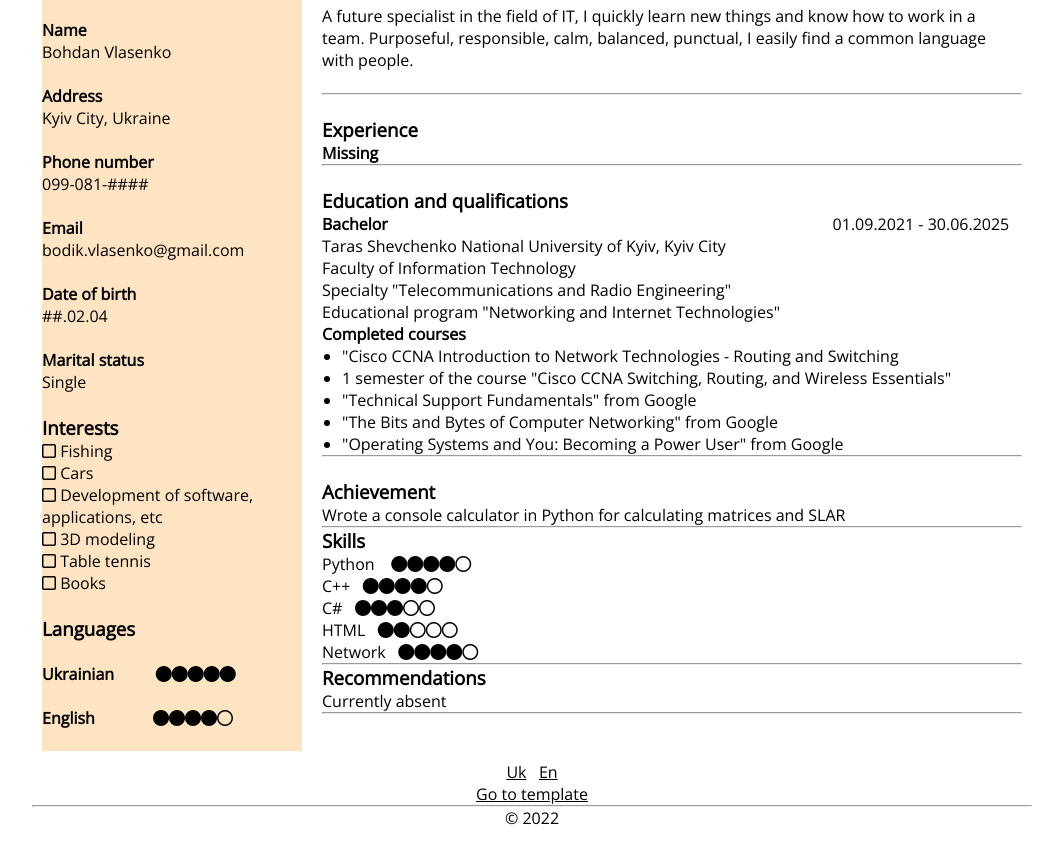
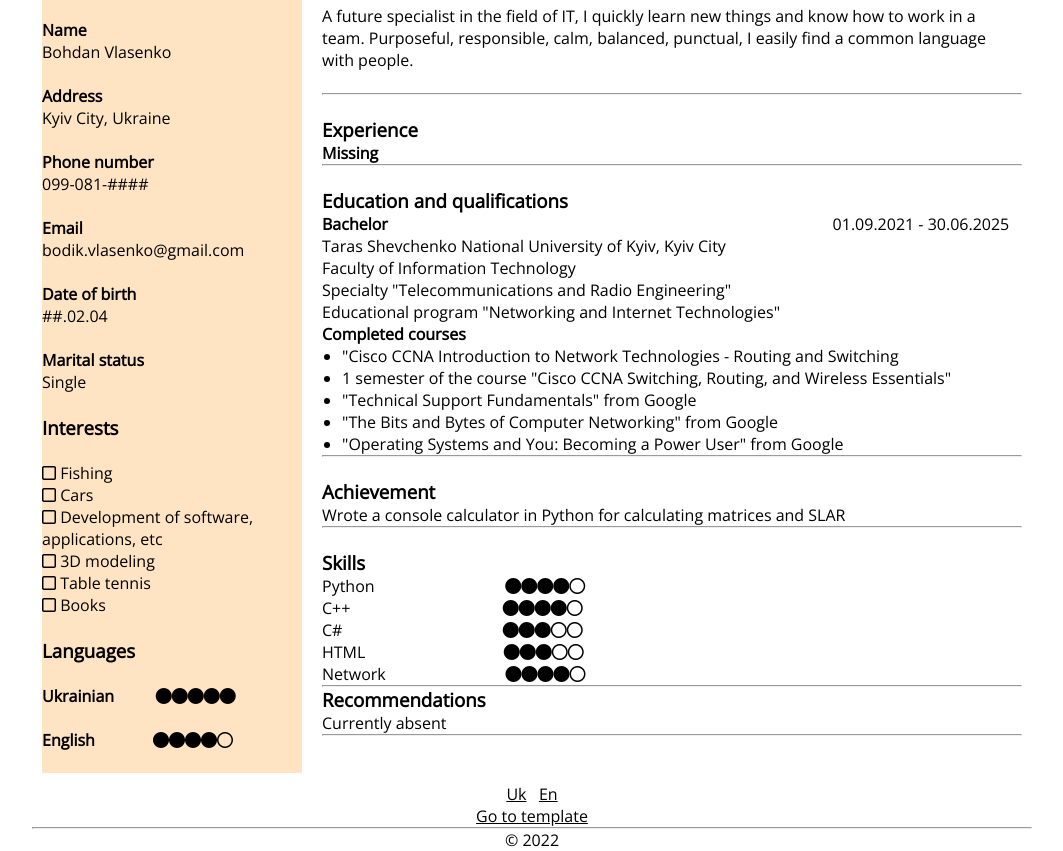
Before and after one commit to BohdanVlas/WebDesign_2022, a plain HTML site: page Practices/Practice2/CVEnpage.html in a window 1280 px wide. Shown: the part 154-1005 px from the top of the page, without its empty margins (108-1171 px from the left). Before the commit the page ends 983 px from the top, so only its background shows below. Drawn offline with nearby package versions, Linux system fonts and the light colour scheme.

Commit message:
Practice 2 added

```diff
--- a/Practices/Practice2/CSS/style.css
+++ b/Practices/Practice2/CSS/style.css
@@ -62,11 +62,11 @@ div .rightcolumn {
     margin-bottom: 5px;
 }
 
-.courses-li{
+.courses-li {
     margin-left: 20px;
 }
 
-section .lang{
+section .lang {
     align-items: center;
 }
 
@@ -76,10 +76,30 @@ section .lang{
     width: 300px;
 }
 
-.beige_column *{
+.beige_column * {
     background-color: rgba(0, 0, 0, 0);
 }
 
 footer {
     height: 50px;
 }
+
+.skill_1 {
+    margin-left: 30.2mm;
+}
+
+.skill_2 {
+    margin-left: 37mm;
+}
+
+.skill_3 {
+    margin-left: 39.1mm;
+}
+
+.skill_4 {
+    margin-left: 33.3mm;
+}
+
+.skill_5 {
+    margin-left: 28.4mm;
+}
--- a/Practices/Practice2/CVEnpage.html
+++ b/Practices/Practice2/CVEnpage.html
@@ -44,7 +44,7 @@
             <h4>Marital status</h4>
             Single
             <p>&nbsp;</p>
-            <h3>Interests</h3>
+            <h3>Interests</h3><br>
             <p><i class="fa-regular fa-square"></i> Fishing</p>
             <p><i class="fa-regular fa-square"></i> Cars</p>
             <p><i class="fa-regular fa-square"></i> Development of software, applications, etc</p>
@@ -106,20 +106,26 @@
                 <HR>
             </section>
             <section>
+                <p>&nbsp;</p>
                 <h3>Skills</h3>
-                <p>Python &nbsp;&nbsp;&nbsp;<i class="fa-solid fa-circle"><i class="fa-solid fa-circle"></i><i
+                <p>Python &nbsp;&nbsp;&nbsp;<i class="skill_1" class="fa-solid fa-circle"><i
+                            class="fa-solid fa-circle"></i><i class="fa-solid fa-circle"></i><i
                             class="fa-solid fa-circle"></i><i class="fa-solid fa-circle"></i></i><i
                         class="fa-regular fa-circle"></i></p>
-                <p>C++&nbsp;&nbsp;&nbsp;<i class="fa-solid fa-circle"><i class="fa-solid fa-circle"></i><i
+                <p>C++&nbsp;&nbsp;&nbsp;<i class="skill_2" class="fa-solid fa-circle"><i
+                            class="fa-solid fa-circle"></i><i class="fa-solid fa-circle"></i><i
                             class="fa-solid fa-circle"></i><i class="fa-solid fa-circle"></i></i><i
                         class="fa-regular fa-circle"></i></p>
-                <p>C#&nbsp;&nbsp;&nbsp;<i class="fa-solid fa-circle"><i class="fa-solid fa-circle"></i><i
+                <p>C#&nbsp;&nbsp;&nbsp;<i class="skill_3" class="fa-solid fa-circle"><i
+                            class="fa-solid fa-circle"></i><i class="fa-solid fa-circle"></i><i
                             class="fa-solid fa-circle"></i></i><i class="fa-regular fa-circle"><i
                             class="fa-regular fa-circle"></i></i></p>
-                <p>HTML&nbsp;&nbsp;&nbsp;<i class="fa-solid fa-circle"><i class="fa-solid fa-circle"></i></i><i
-                        class="fa-regular fa-circle"><i class="fa-regular fa-circle"><i
-                                class="fa-regular fa-circle"></i></i></i></p>
-                <p>Network&nbsp;&nbsp;&nbsp;<i class="fa-solid fa-circle"><i class="fa-solid fa-circle"></i><i
+                <p>HTML&nbsp;&nbsp;&nbsp;<i class="skill_4" class="fa-solid fa-circle"><i
+                            class="fa-solid fa-circle"></i><i class="fa-solid fa-circle"></i><i
+                            class="fa-solid fa-circle"></i></i><i class="fa-regular fa-circle"><i
+                            class="fa-regular fa-circle"></i></i></p>
+                <p>Network&nbsp;&nbsp;&nbsp;<i class="skill_5" class="fa-solid fa-circle"><i
+                            class="fa-solid fa-circle"></i><i class="fa-solid fa-circle"></i><i
                             class="fa-solid fa-circle"></i><i class="fa-solid fa-circle"></i></i><i
                         class="fa-regular fa-circle"></i></p>
                 <HR>
```
Also changed, not shown: Practices/Practice2/CVpage.html (+12 -7 lines), Practices/Practice2/template.html (+1 -1 lines).
